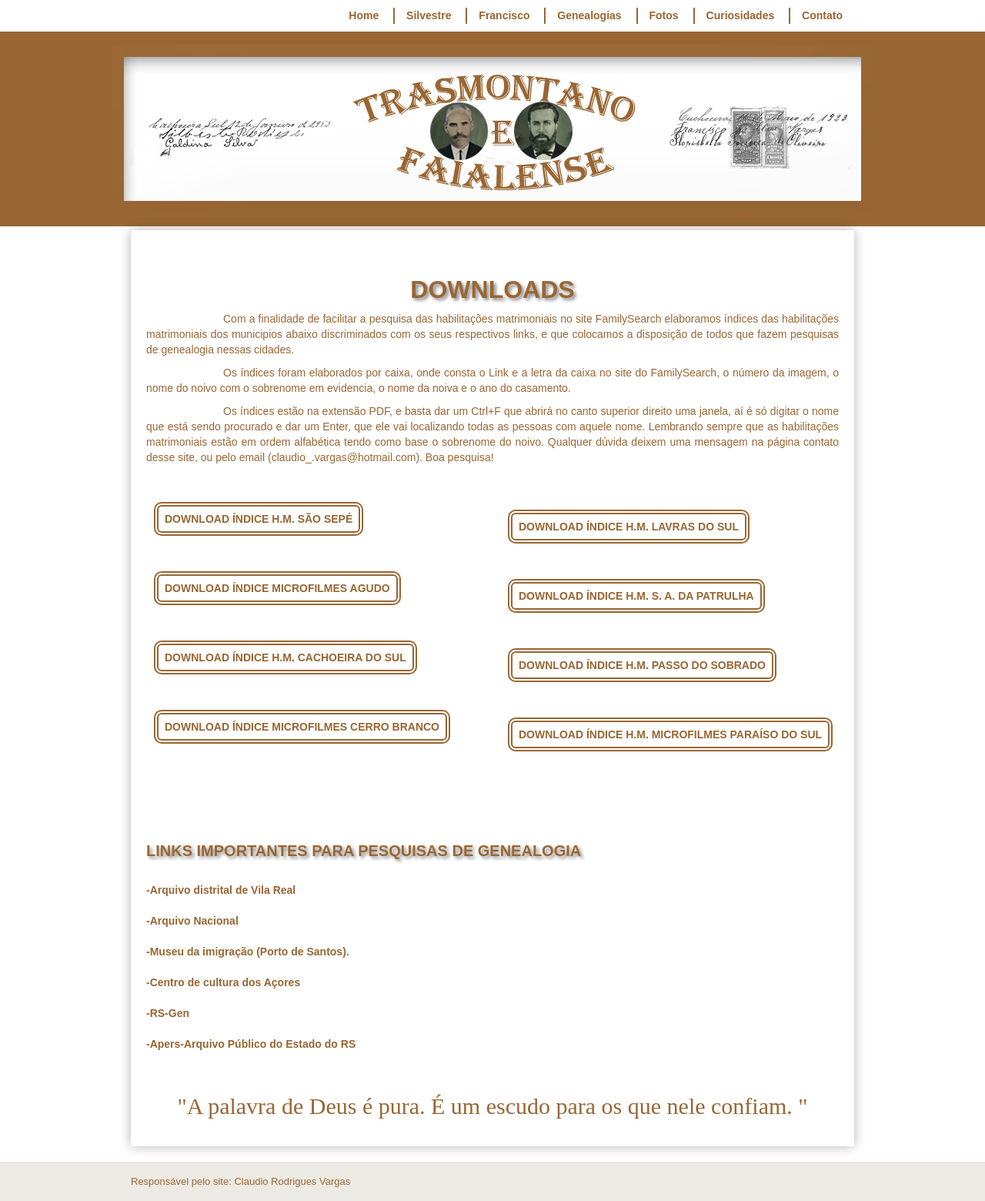
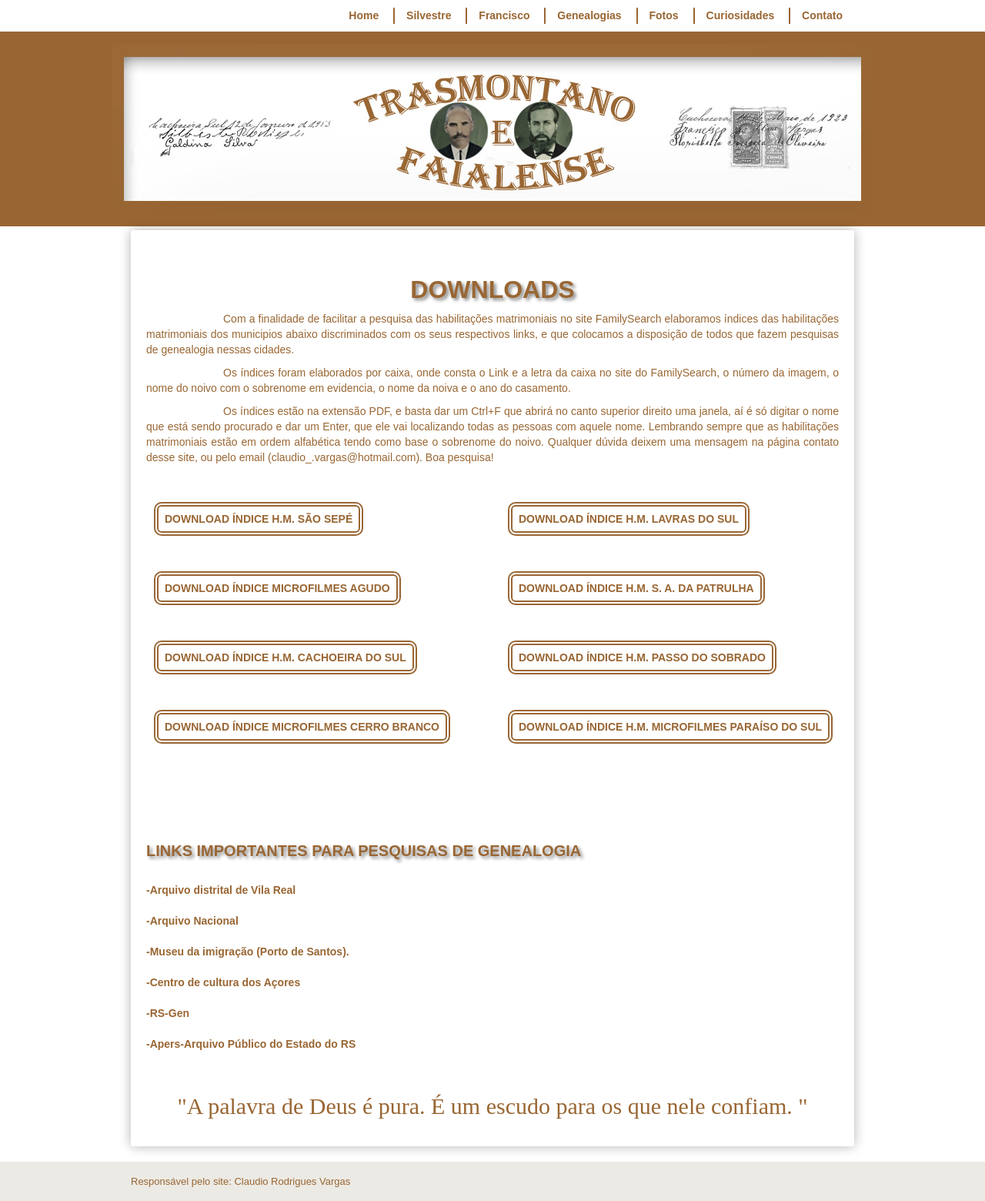
Before and after one commit to claudiovargas1955/claudiovargas1955.github.io, a Jekyll site: the page built from _pages/downloads.html, in a window 1280 px wide. Shown: the whole page at 77% size. Built offline with Jekyll 4.4.1, drawn with Linux system fonts in a browser that asks for light colours; some web fonts are replaced.

Commit message:
Update downloads.html

```diff
--- a/_pages/downloads.html
+++ b/_pages/downloads.html
@@ -38,7 +38,7 @@ a:hover{text-decoration:underline;
             }
 
 	 .indsap {position:relative;
-	                 top:40px;
+	                 top:30px;
 			 border-radius: 10px 10px 10px 10px;
 			 border:6px double;
 			 padding-left:8px;
@@ -65,7 +65,7 @@ a:hover{text-decoration:underline;
             }
 
 	 .indlcs {position:relative;
-	               top:90px;
+	               top:80px;
                        border-radius: 10px 10px 10px 10px;
 	               border:6px double;
                        padding-left:8px;
@@ -91,7 +91,7 @@ a:hover{text-decoration:underline;
             }
 
 	 .indlfs {position:relative;
-	               top:140px;
+	               top:130px;
                        border-radius: 10px 10px 10px 10px;
 	               border:6px double;
                        padding-left:8px;
@@ -118,7 +118,7 @@ a:hover{text-decoration:underline;
             }
 
 	 .indlhs {position:relative;
-	               top:190px;
+	               top:180px;
                        border-radius: 10px 10px 10px 10px;
 	               border:6px double;
                        padding-left:8px;
```
